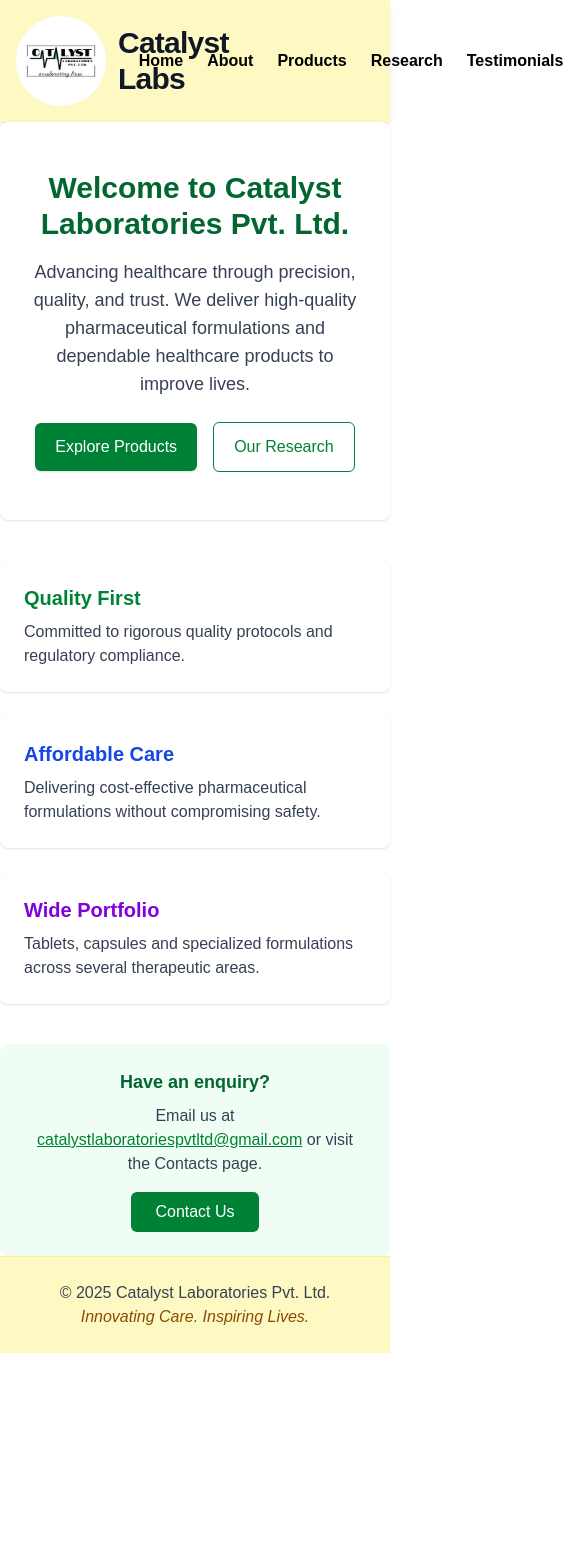
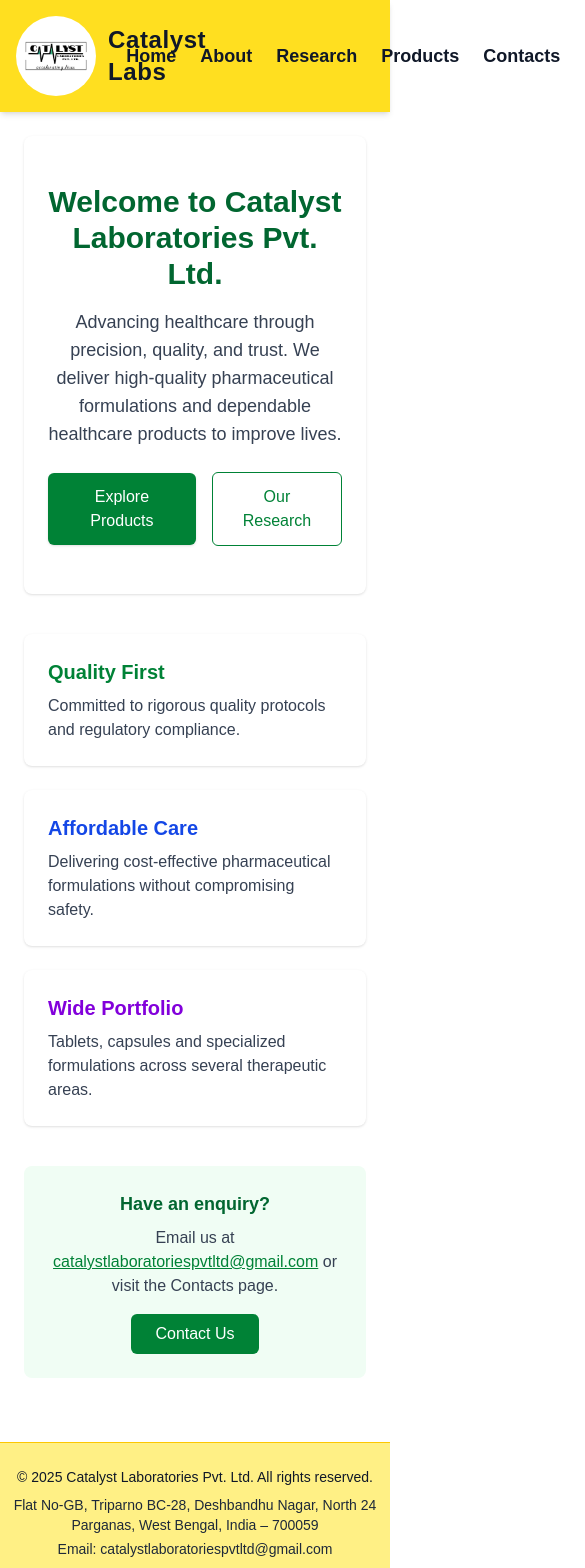
Before and after one commit to souvikBong/catalyst-labs, a Next.js app: page / in a window 390 px wide. Shown: the top 1568 px of the page, 585 px wide, since content can reach past the window. Before the commit the page ends 1353 px from the top, so only its background shows below. Built offline with nearby package versions, Linux system fonts and the light colour scheme.

Commit message:
Added responsive code for mobile - part 1

```diff
--- a/app/layout.js
+++ b/app/layout.js
@@ -1,49 +1,102 @@
 import "./globals.css";
-import Image from "next/image";
 import Link from "next/link";
 
 export const metadata = {
   title: "Catalyst Laboratories Pvt. Ltd.",
-  description: "Innovating Care. Inspiring Lives. Catalyst Laboratories Pvt. Ltd. - Committed to delivering excellence in healthcare.",
+  description:
+    "Official website of Catalyst Laboratories Pvt. Ltd. – delivering quality pharmaceuticals, diagnostics, and healthcare innovation.",
+  keywords: [
+    "Catalyst Labs",
+    "pharmaceuticals",
+    "diagnostics",
+    "research",
+    "healthcare",
+    "medical",
+    "biotech",
+  ],
 };
 
 export default function RootLayout({ children }) {
   return (
     <html lang="en">
-      <body className="bg-yellow-50 text-gray-800">
-        {/* Header */}
-        <header className="bg-yellow-100 shadow-md">
+      <body className="bg-yellow-50 text-gray-900 flex flex-col min-h-screen">
+        {/* 🌟 Header / Navbar */}
+        <header className="bg-yellow-300 shadow-md">
           <div className="container mx-auto flex justify-between items-center p-4">
+            {/* Logo and Title */}
             <div className="flex items-center space-x-3">
-              <Image
+              <img
                 src="/logo.jpg"
                 alt="Catalyst Labs Logo"
-                width={90}
-                height={90}
+                width={80}
+                height={80}
                 className="rounded-full"
               />
-              <h1 className="text-3xl font-bold text-gray-900 tracking-tight">
+              <h1 className="text-2xl font-bold text-gray-900 tracking-wide">
                 Catalyst Labs
               </h1>
             </div>
 
-            <nav className="space-x-6">
-              <Link href="/" className="text-black hover:text-yellow-800 font-semibold">Home</Link>
-              <Link href="/about" className="text-black hover:text-yellow-800 font-semibold">About</Link>
-              <Link href="/products" className="text-black hover:text-yellow-800 font-semibold">Products</Link>
-              <Link href="/research" className="text-black hover:text-yellow-800 font-semibold">Research</Link>
-              <Link href="/testimonials" className="text-black hover:text-yellow-800 font-semibold">Testimonials</Link>
-              <Link href="/contacts" className="text-black hover:text-yellow-800 font-semibold">Contacts</Link>
+            {/* Navigation Links */}
+            <nav className="space-x-6 text-lg font-semibold">
+              <Link
+                href="/"
+                className="text-gray-900 hover:text-green-700 transition"
+              >
+                Home
+              </Link>
+              <Link
+                href="/about"
+                className="text-gray-900 hover:text-green-700 transition"
+              >
+                About
+              </Link>
+              <Link
+                href="/research"
+                className="text-gray-900 hover:text-green-700 transition"
+              >
+                Research
+              </Link>
+              <Link
+                href="/products"
+                className="text-gray-900 hover:text-green-700 transition"
+              >
+                Products
+              </Link>
+              <Link
+                href="/contacts"
+                className="text-gray-900 hover:text-green-700 transition"
+              >
+                Contacts
+              </Link>
+              <Link
+                href="/faq"
+                className="text-gray-900 hover:text-green-700 transition"
+              >
+                FAQ
+              </Link>
             </nav>
           </div>
         </header>
 
-        <main className="min-h-screen">{children}</main>
+        {/* 🌐 Page Content */}
+        <main className="flex-grow container mx-auto p-6">{children}</main>
 
-        {/* Footer */}
-        <footer className="bg-yellow-100 text-gray-700 py-6 text-center border-t border-yellow-200">
-          <p className="font-medium">© {new Date().getFullYear()} Catalyst Laboratories Pvt. Ltd.</p>
-          <p className="italic text-yellow-800">Innovating Care. Inspiring Lives.</p>
+        {/* 🧾 Footer */}
+        <footer className="bg-yellow-200 text-gray-900 py-6 mt-10 border-t border-yellow-400">
+          <div className="container mx-auto text-center text-sm">
+            <p>
+              &copy; {new Date().getFullYear()} Catalyst Laboratories Pvt. Ltd.
+              All rights reserved.
+            </p>
+            <p className="text-gray-800 mt-2">
+              Flat No-GB, Triparno BC-28, Deshbandhu Nagar, North 24 Parganas,
+              West Bengal, India – 700059
+            </p>
+            <p className="text-gray-800 mt-1">
+              Email: catalystlaboratoriespvtltd@gmail.com
+            </p>
+          </div>
         </footer>
       </body>
     </html>
```
